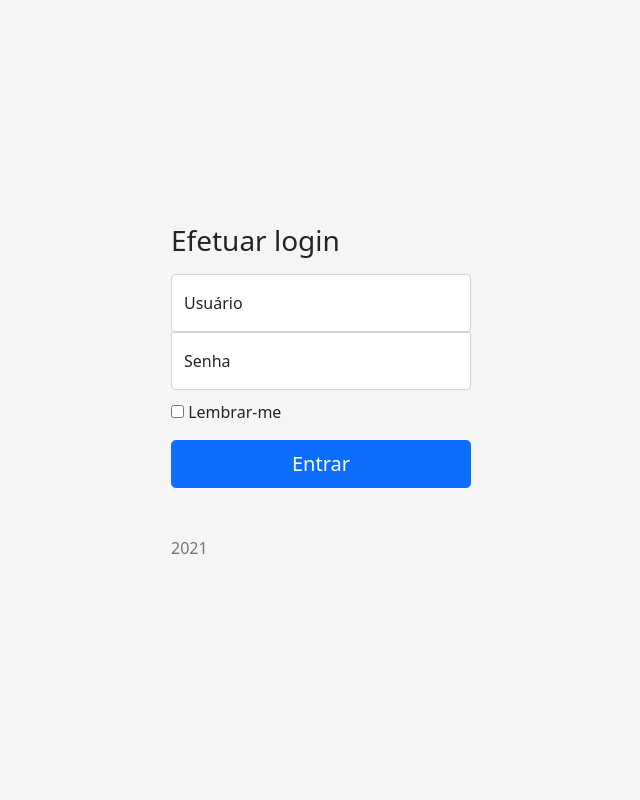
After one commit to rodrigoddc/gestao_contratos, a Django app: template gestao_contratos/core/templates/core/login.html in a window 1280 px wide. The commit adds this page. Shown: the whole page, without its empty margins (319-959 px from the left). Run offline with Django 3.2, Linux system fonts and the light colour scheme; the template is opened without the code that fills it, so the values that code supplies are empty.

Commit message:
DONE: Login/logout using django builtins

```diff
--- a/gestao_contratos/core/templates/core/base.html
+++ b/gestao_contratos/core/templates/core/base.html
@@ -20,6 +20,8 @@
     <!-- Navbar cover css -->
     <link href="{% static 'core/cover.css' %}" rel="stylesheet">
 
+    {% block style %}
+    {% endblock style %}
 </head>
 
 <body>
--- a/gestao_contratos/core/templates/core/home.html
+++ b/gestao_contratos/core/templates/core/home.html
@@ -4,7 +4,7 @@
 <body class="d-flex h-100 text-center text-white bg-dark">
 <div class="cover-container d-flex w-100 h-100 p-3 mx-auto flex-column">
 
-    {% include 'core/navbar.html' only %}
+    {% include 'core/navbar.html' %}
 
 
     <main class="px-3">
--- /dev/null
+++ b/gestao_contratos/core/templates/core/login.html
@@ -0,0 +1,85 @@
+{% extends 'core/base.html' %}
+
+{% block style %}
+<style>
+      .bd-placeholder-img {
+        font-size: 1.125rem;
+        text-anchor: middle;
+        -webkit-user-select: none;
+        -moz-user-select: none;
+        user-select: none;
+      }
+
+      @media (min-width: 768px) {
+        .bd-placeholder-img-lg {
+          font-size: 3.5rem;
+        }
+      }
+      html,
+body {
+  height: 100%;
+}
+
+body {
+  display: flex;
+  align-items: center;
+  padding-top: 40px;
+  padding-bottom: 40px;
+  background-color: #f5f5f5;
+}
+
+.form-signin {
+  width: 100%;
+  max-width: 330px;
+  padding: 15px;
+  margin: auto;
+}
+
+.form-signin .checkbox {
+  font-weight: 400;
+}
+
+.form-signin .form-floating:focus-within {
+  z-index: 2;
+}
+
+.form-signin input[type="email"] {
+  margin-bottom: -1px;
+  border-bottom-right-radius: 0;
+  border-bottom-left-radius: 0;
+}
+
+.form-signin input[type="password"] {
+  margin-bottom: 10px;
+  border-top-left-radius: 0;
+  border-top-right-radius: 0;
+}
+
+   </style>
+{% endblock style %}
+
+{% block content %}
+<main class="form-signin">
+  <form action="{% url 'core:login' %}" method="post">
+    {% csrf_token %}
+    <h1 class="h3 mb-3 fw-normal">Efetuar login</h1>
+
+    <div class="form-floating">
+      <input type="text" class="form-control" id="username" name="username" placeholder="name2021">
+      <label for="username">Usuário</label>
+    </div>
+    <div class="form-floating">
+      <input type="password" class="form-control" id="password" name="password" placeholder="Password">
+      <label for="password">Senha</label>
+    </div>
+
+    <div class="checkbox mb-3">
+      <label>
+        <input type="checkbox" value="remember-me"> Lembrar-me
+      </label>
+    </div>
+    <button class="w-100 btn btn-lg btn-primary" type="submit">Entrar</button>
+    <p class="mt-5 mb-3 text-muted">2021</p>
+  </form>
+</main>
+{% endblock content %}
--- a/gestao_contratos/core/urls.py
+++ b/gestao_contratos/core/urls.py
@@ -1,11 +1,12 @@
 from django.urls import path
 
-from gestao_contratos.core.views import home, atleta_cadastrar, login
+from gestao_contratos.core.views import home, atleta_cadastrar, LoginUser, LogoutUser
 
 app_name = "core"
 
 urlpatterns = [
     path("", home, name="home"),
     path("formulario/", atleta_cadastrar, name="formulario"),
-    path("login/", login, name="login"),
+    path("login/", LoginUser.as_view(), name="login"),
+    path("logout-user/", LogoutUser.as_view(), name="logout"),
 ]
--- a/gestao_contratos/settings.py
+++ b/gestao_contratos/settings.py
@@ -124,3 +124,7 @@ USE_TZ = True
 
 STATIC_URL = "/static/"
 STATIC_ROOT = os.path.join(BASE_DIR, "staticfiles")
+
+
+LOGIN_REDIRECT_URL = '/'
+LOGOUT_REDIRECT_URL = '/'
```
Also changed, not shown: gestao_contratos/core/templates/core/navbar.html (+7 -2 lines), gestao_contratos/core/views.py (+8 -2 lines).
